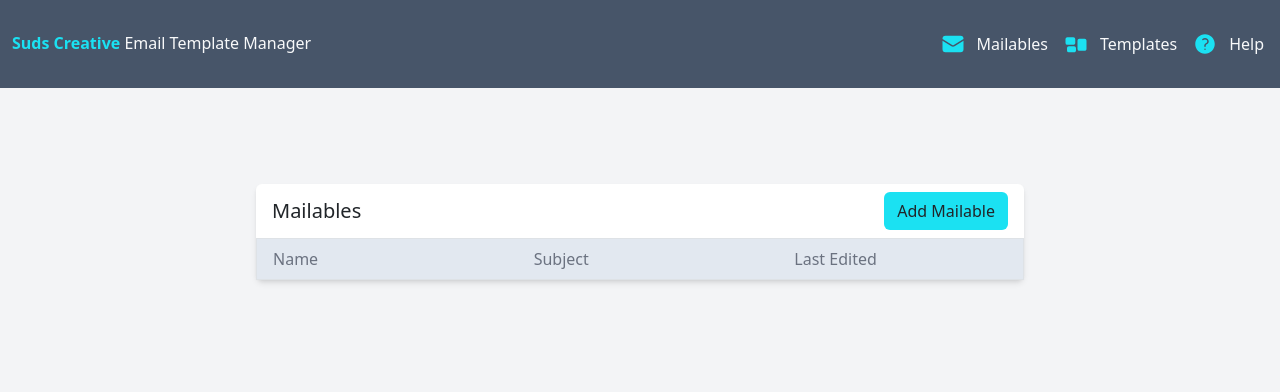
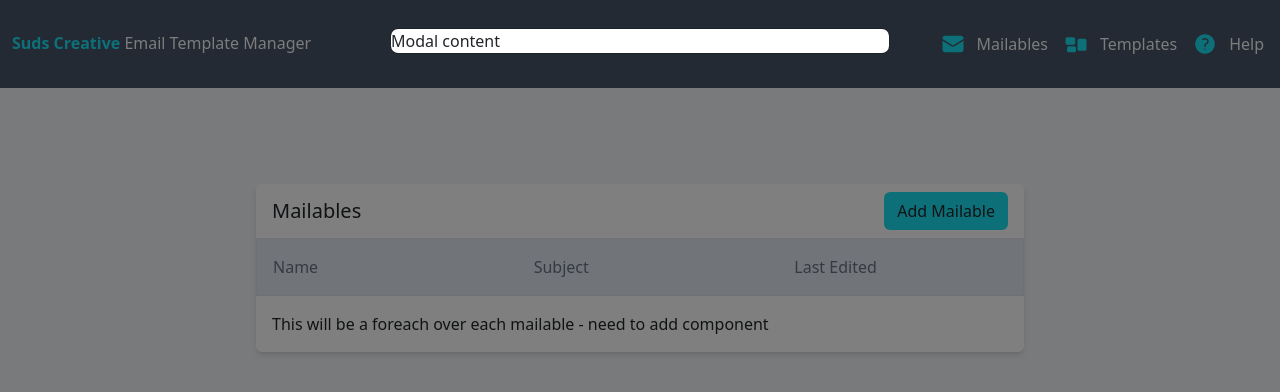
Before and after one commit to Max-Ball/maileclipse, a Vue app in the folder client/: page / in a window 1280 px wide. Both pictures are taken after a click on the button "Add Mailable". Shown: the top 392 px of the page. Built offline with nearby package versions, Linux system fonts and the light colour scheme.

Commit message:
mailable modal

```diff
--- /dev/null
+++ b/client/src/components/MailableModal.vue
@@ -0,0 +1,27 @@
+<template>
+  <div class="modal fade" id="mailableModal" tabindex="-1">
+    <div class="modal-dialog modal-md">
+      <div class="modal-content modal-bg">
+        Modal content
+      </div>
+    </div>
+  </div>
+</template>
+
+
+
+<script>
+export default {
+
+  setup() {
+
+    return {};
+  },
+};
+</script>
+
+
+
+<style>
+
+</style>
--- a/client/src/main.js
+++ b/client/src/main.js
@@ -3,6 +3,7 @@ import { createApp } from 'vue'
 import App from './App.vue'
 import router from './router'
 import { registerGlobalComponents } from './registerGlobalComponents'
+import 'bootstrap'
 
 import './assets/main.css'
 
--- a/client/src/views/Mailables.vue
+++ b/client/src/views/Mailables.vue
@@ -6,26 +6,27 @@
       <div class="px-3 py-2">
         <div class="flex items-center justify-between">
           <span class="text-xl">Mailables</span>
-          <button class="btn bg-suds">Add
+          <button type="button" class="btn bg-suds" data-bs-toggle="modal" data-bs-target="#mailableModal">Add
             Mailable</button>
+          <MailableModal />
         </div>
       </div>
       <div
-        class="relative block w-full appearance-none rounded-none border border-gray-300 mt-0 bg-slate-200 text-gray-500">
+        class="relative block w-full appearance-none rounded-none border border-gray-300 mt-0 bg-slate-200 text-gray-500 py-3">
         <div class="columns-3">
-          <div class="px-3 py-2">
+          <div class="px-3">
             Name
           </div>
-          <div class="px-3 py-2">
+          <div class="px-3">
             Subject
           </div>
-          <div class="px-3 py-2">
+          <div class="px-3">
             Last Edited
           </div>
         </div>
-
-
-
+      </div>
+      <div class="px-3 py-3 mt-0">
+        This will be a foreach over each mailable - need to add component
       </div>
     </div>
   </div>
@@ -35,6 +36,8 @@
 
 
 <script setup>
+import MailableModal from '../components/MailableModal.vue';
+
 
 
 </script>
```
